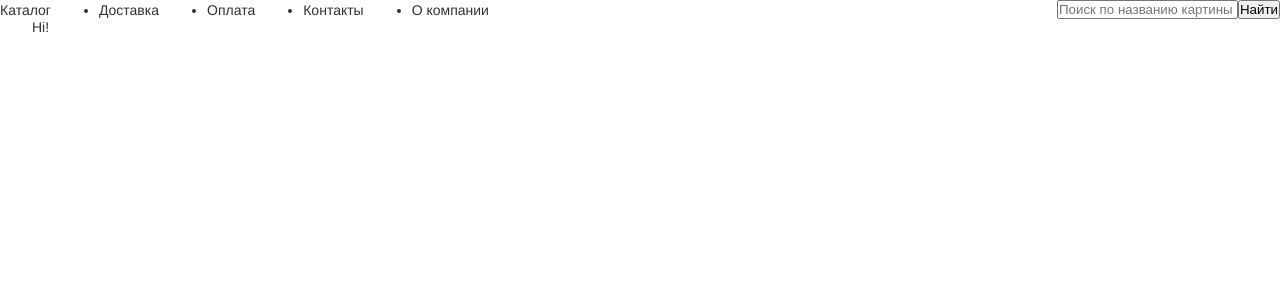
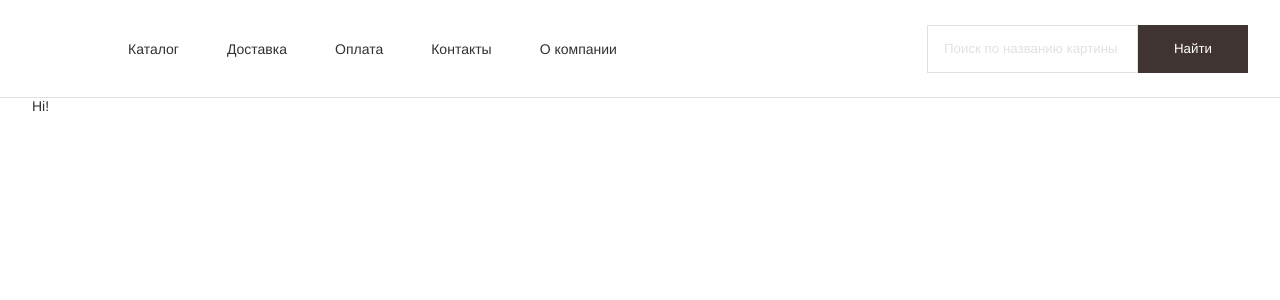
Before and after one commit to ippatev/fe-test-banki-shop, a Vue app: page / in a window 1280 px wide. Shown: the top 300 px of the page. Built offline with nearby package versions, Linux system fonts and the light colour scheme.

Commit message:
feat: update header styles

```diff
--- a/src/components/TheHeader.vue
+++ b/src/components/TheHeader.vue
@@ -1,5 +1,6 @@
 <template>
   <div class="header">
+    <div class="container">
       <ul>
         <li>Каталог</li>
         <li>Доставка</li>
@@ -12,6 +13,7 @@
         <button class="header__search-button">Найти</button>
       </div>
     </div>
+  </div>
 </template>
 
 <script>
@@ -20,6 +22,11 @@ export default {}
 
 <style scoped>
 .header {
+  border-bottom: 1px solid var(--gray);
+}
+
+.header .container {
+  height: 97px;
   display: flex;
   align-items: center;
   justify-content: space-between;
@@ -28,6 +35,35 @@ export default {}
 
 .header ul {
   display: flex;
+  padding-left: 96px;
   gap: 48px;
 }
+
+.header li {
+  list-style-type: none;
+}
+
+.header__search-input,
+.header__search-button {
+  height: 48px;
+  font-family: Merriweather, Helvetica, Arial, sans-serif;
+  -webkit-font-smoothing: antialiased;
+  -moz-osx-font-smoothing: grayscale;
+}
+
+.header__search-input {
+  padding: 14px 16px;
+  border: 1px solid var(--gray)
+}
+
+.header__search-input::placeholder {
+  color: var(--gray)
+}
+
+.header__search-button {
+  padding: 14px 36px;
+  border: none;
+  color: var(--white);
+  background-color: var(--color-accent);
+}
 </style>
```
Lines whose indentation alone changed are shown as unchanged.
